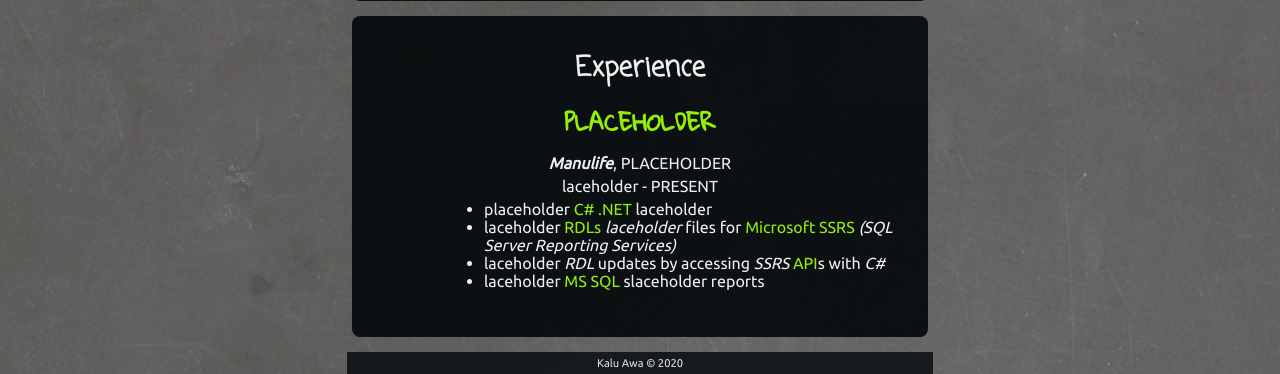
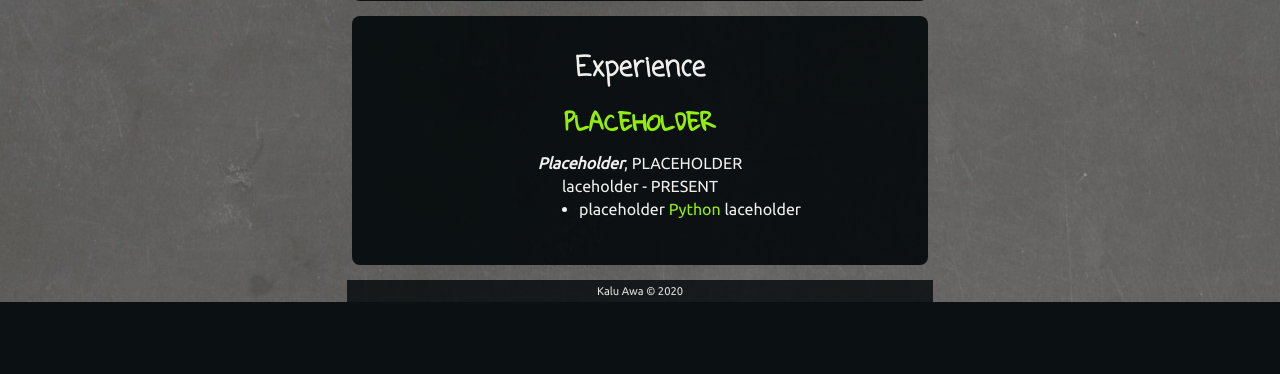
Before and after one commit to kaluawa22/personal-website, a Django app: page /resume/ in a window 1280 px wide. Shown: the part 1169-1543 px from the top of the page. After the commit the page ends 1471 px from the top, so only its background shows below. Run offline with Django 3.2, Linux system fonts and the light colour scheme; some web fonts are replaced.

```diff
--- a/mysite/settings.py
+++ b/mysite/settings.py
@@ -146,4 +146,4 @@ USE_TZ = True
 # https://docs.djangoproject.com/en/3.1/howto/static-files/
 
 STATIC_URL = '/static/'
-# STATIC_ROOT = os.path.join(BASE_DIR, 'static')
+STATIC_ROOT = os.path.join(BASE_DIR, 'static')
--- a/portfolio/templates/portfolio/resume.html
+++ b/portfolio/templates/portfolio/resume.html
@@ -66,14 +66,14 @@
 				<h2>Experience</h2>
 				<div class="row">
 					<h3 class="resume-h3">PLACEHOLDER</h3>
-					<p><b><i>Manulife</i></b>, PLACEHOLDER</p>
+					<p><b><i>Placeholder</i></b>, PLACEHOLDER</p>
 					<p id="date">laceholder - PRESENT</p>
 					<div id="resume-centre">
 					<ul class="resume-ul">
-						<li>placeholder <span class="resume-em">C# .NET</span> laceholder</li>
-						<li>laceholder <span class="resume-em">RDLs</span> <em>laceholder</em> files for <span class="resume-em">Microsoft SSRS</span> <em>(SQL Server Reporting Services)</em></li>
-						<li>laceholder <em>RDL</em> updates by accessing <em>SSRS</em> <span class="resume-em">API</span>s with <em>C#</em> </li>
-						<li>laceholder <span class="resume-em">MS SQL</span> slaceholder reports</li>
+						<li>placeholder <span class="resume-em">Python</span> laceholder</li>
+<!--						<li>laceholder <span class="resume-em">RDLs</span> <em>laceholder</em> files for <span class="resume-em">Microsoft SSRS</span> <em>(SQL Server Reporting Services)</em></li>-->
+<!--						<li>laceholder <em>RDL</em> updates by accessing <em>SSRS</em> <span class="resume-em">API</span>s with <em>C#</em> </li>-->
+<!--						<li>laceholder <span class="resume-em">MS SQL</span> slaceholder reports</li>-->
 					</ul>
 					</div>
 				</div>
```
